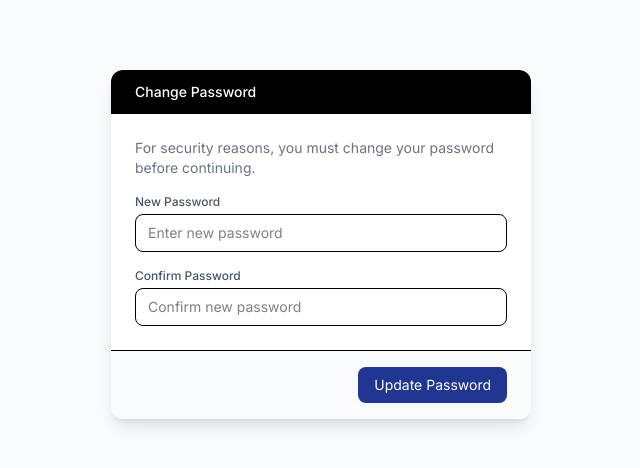
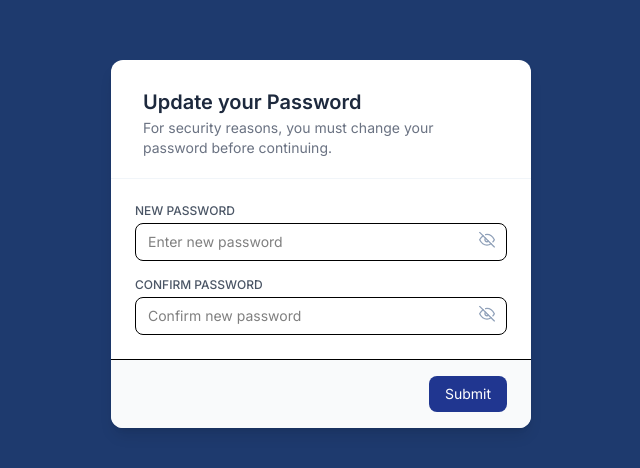
Before and after one commit to Jinny112477/RaPo, a Next.js app in the folder rapo/: page /change-password in a window 1280 px wide. Shown: the part 156-624 px from the top of the page, without its empty margins (319-959 px from the left). Built offline with nearby package versions, Linux system fonts and the light colour scheme; no server answers.

Commit message:
Change Password

```diff
--- a/rapo/app/change-password/page.tsx
+++ b/rapo/app/change-password/page.tsx
@@ -4,8 +4,21 @@ import { useState, useEffect } from "react";
 import { useRouter } from "next/navigation";
 import { supabase } from "@/lib/supabaseClient";
 
+const EyeIcon = ({ open }: { open: boolean }) =>
+    open ? (
+        <svg width="16" height="16" viewBox="0 0 24 24" fill="none" stroke="currentColor" strokeWidth="2" strokeLinecap="round" strokeLinejoin="round">
+            <path d="M1 12s4-8 11-8 11 8 11 8-4 8-11 8-11-8-11-8z" /><circle cx="12" cy="12" r="3" />
+        </svg>
+    ) : (
+        <svg width="16" height="16" viewBox="0 0 24 24" fill="none" stroke="currentColor" strokeWidth="2" strokeLinecap="round" strokeLinejoin="round">
+            <path d="M17.94 17.94A10.07 10.07 0 0 1 12 20c-7 0-11-8-11-8a18.45 18.45 0 0 1 5.06-5.94M9.9 4.24A9.12 9.12 0 0 1 12 4c7 0 11 8 11 8a18.5 18.5 0 0 1-2.16 3.19m-6.72-1.07a3 3 0 1 1-4.24-4.24" />
+            <line x1="1" y1="1" x2="23" y2="23" />
+        </svg>
+    );
+
 export default function ChangePasswordPage() {
     const router = useRouter();
+    const [showPw, setShowPw] = useState(false);
     const [password, setPassword] = useState("");
     const [confirmPassword, setConfirmPassword] = useState("");
     const [loading, setLoading] = useState(false);
@@ -79,12 +92,11 @@ export default function ChangePasswordPage() {
     };
 
     return (
-        <div className="min-h-screen bg-gray-50 flex items-center justify-center">
+        <div className="min-h-screen bg-[#1e3a6e] flex items-center justify-center">
             <div className="bg-white w-[420px] rounded-xl shadow-lg overflow-hidden">
-                <div className="bg-black text-white px-6 py-3 text-sm font-medium">
-                    Change Password
-                </div>
-                <div className="p-6 space-y-4">
+                <div className="bg-white rounded-2xl shadow-2xl shadow-black/30 overflow-hidden"></div>
+                <div className="px-8 pt-7 pb-5 border-b border-slate-100">
+                    <h1 className="text-xl font-semibold text-slate-800 mb-0.5">Update your Password</h1>
                     <p className="text-sm text-gray-500">
                         For security reasons, you must change your password before continuing.
                     </p>
@@ -98,25 +110,46 @@ export default function ChangePasswordPage() {
                             {success}
                         </div>
                     )}
-                    <div>
-                        <label className="text-xs font-medium text-gray-600 mb-1 block">New Password</label>
+                </div>
+                <div className="p-6 space-y-4">
+                    <div className="relative">
+                        <label className="text-xs font-medium text-gray-600 mb-1 block">
+                            NEW PASSWORD
+                        </label>
+
                         <input
-                            type="password"
+                            type={showPw ? "text" : "password"}
                             placeholder="Enter new password"
                             value={password}
                             onChange={(e) => setPassword(e.target.value)}
-                            className="w-full border rounded-lg px-3 py-2 text-sm focus:outline-none focus:ring-1 focus:ring-[#203690]"
+                            className="w-full border rounded-lg px-3 py-2 pr-10 text-sm focus:outline-none focus:ring-1 focus:ring-[#203690]"
                         />
+
+                        <button
+                            type="button"
+                            onClick={() => setShowPw((p) => !p)}
+                            className="absolute right-3 top-1/2 -translate-y-1/60 text-slate-400 hover:text-slate-600 transition-colors"
+                        >
+                            <EyeIcon open={showPw} />
+                        </button>
                     </div>
-                    <div>
-                        <label className="text-xs font-medium text-gray-600 mb-1 block">Confirm Password</label>
+                    <div className="relative">
+                        <label className="text-xs font-medium text-gray-600 mb-1 block">CONFIRM PASSWORD</label>
                         <input
-                            type="password"
+                            type={showPw ? "text" : "password"}
                             placeholder="Confirm new password"
                             value={confirmPassword}
                             onChange={(e) => setConfirmPassword(e.target.value)}
                             className="w-full border rounded-lg px-3 py-2 text-sm focus:outline-none focus:ring-1 focus:ring-[#203690]"
                         />
+
+                        <button
+                            type="button"
+                            onClick={() => setShowPw((p) => !p)}
+                            className="absolute right-3 top-1/2 -translate-y-1/60 text-slate-400 hover:text-slate-600 transition-colors"
+                        >
+                            <EyeIcon open={showPw} />
+                        </button>
                     </div>
                 </div>
                 <div className="px-6 py-4 border-t bg-gray-50 flex justify-end">
@@ -125,7 +158,7 @@ export default function ChangePasswordPage() {
                         disabled={loading}
                         className="px-4 py-2 bg-[#203690] text-white rounded-lg text-sm hover:bg-[#182a73] disabled:opacity-60"
                     >
-                        {loading ? "Updating..." : "Update Password"}
+                        {loading ? "Submitting..." : "Submit"}
                     </button>
                 </div>
             </div>
--- a/rapo/app/login/page.tsx
+++ b/rapo/app/login/page.tsx
@@ -86,7 +86,7 @@ export default function LoginPage() {
             )}
 
             <div className="space-y-1.5">
-              <label className="text-xs font-medium text-slate-500 uppercase tracking-wider">Email address</label>
+              <label className="text-xs text-gray-600 font-medium text-slate-500 uppercase tracking-wider">Email address</label>
               <input
                 type="email"
                 value={email}
@@ -98,7 +98,7 @@ export default function LoginPage() {
             </div>
 
             <div className="space-y-1.5">
-              <label className="text-xs font-medium text-slate-500 uppercase tracking-wider">Password</label>
+              <label className="text-xs text-gray-600 font-medium text-slate-500 uppercase tracking-wider">Password</label>
               <div className="relative">
                 <input
                   type={showPw ? 'text' : 'password'}
```
